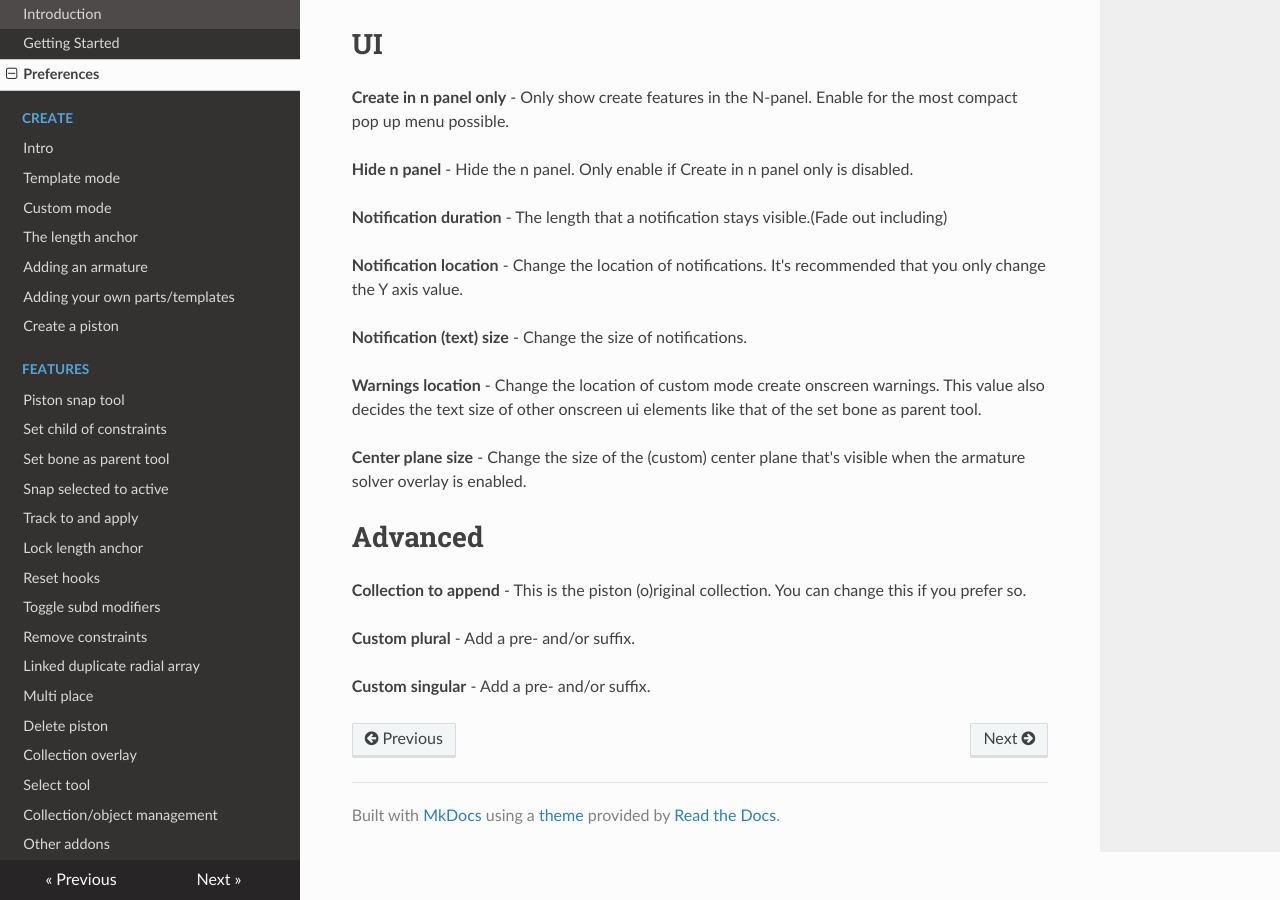
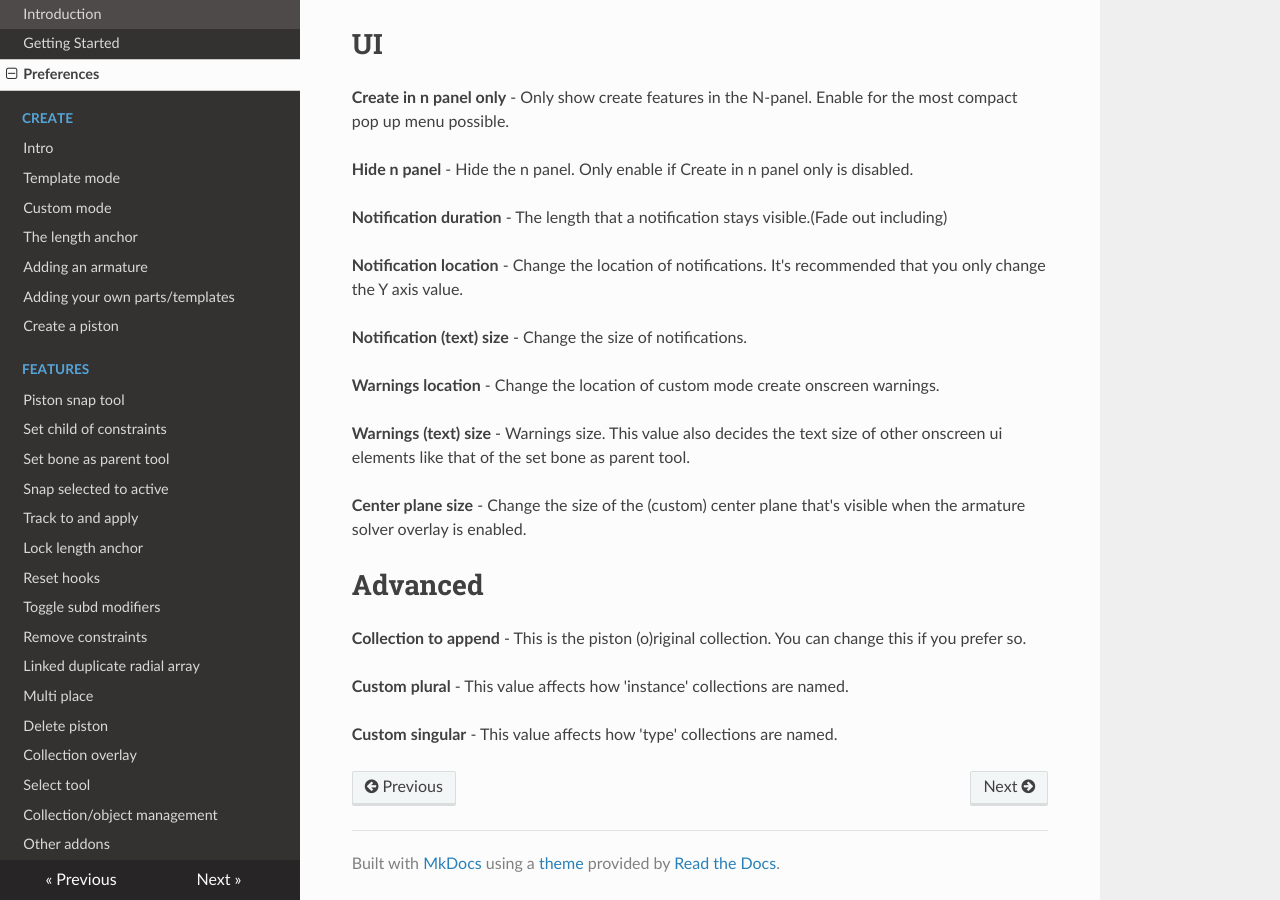
Before and after one commit to ZenderB3D/pp_docs, an MkDocs documentation site: the page built from docs/preferences.md, in a window 1280 px wide and 900 px high, scrolled down 772 px. Built offline with MkDocs 1.6.1, drawn with Linux system fonts in a browser that asks for light colours; nearby versions of some CDN libraries.

Commit message:
multiple changes

```diff
--- a/docs/preferences.md
+++ b/docs/preferences.md
@@ -20,7 +20,9 @@
 
 **Notification (text) size** - Change the size of notifications.
 
-**Warnings location** - Change the location of custom mode create onscreen warnings. This value also decides the text size of other onscreen ui elements like that of the set bone as parent tool.
+**Warnings location** - Change the location of custom mode create onscreen warnings.
+
+**Warnings (text) size** - Warnings size. This value also decides the text size of other onscreen ui elements like that of the set bone as parent tool.
 
 **Center plane size** - Change the size of the (custom) center plane that's visible when the armature solver overlay is enabled.
 
@@ -28,6 +30,6 @@
 #Advanced
 **Collection to append** - This is the piston (o)riginal collection. You can change this if you prefer so.
 
-**Custom plural** - Add a pre- and/or suffix.
+**Custom plural** - This value affects how 'instance' collections are named.
 
-**Custom singular** - Add a pre- and/or suffix.
+**Custom singular** - This value affects how 'type' collections are named.
```
Also changed, not shown: docs/gettingstarted.md (+6 -0 lines).
